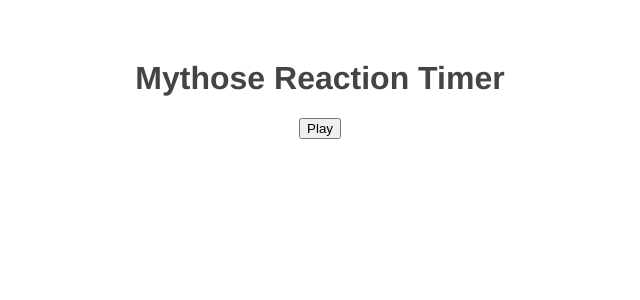
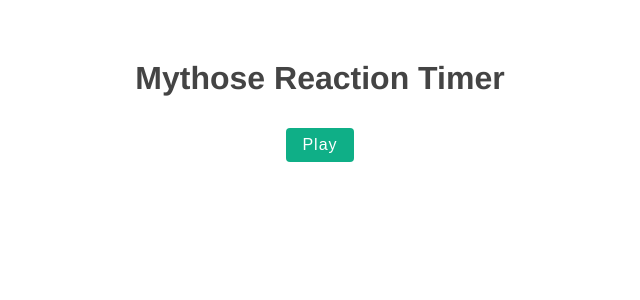
Before and after one commit to mouhsineelachbi/reaction-timer-vue3, a Vue app: page / in a window 1280 px wide. Shown: the top 300 px of the page, without its empty margins (320-960 px from the left). Built offline with nearby package versions, Linux system fonts and the light colour scheme.

Commit message:
add rank and styling button

```diff
--- a/src/App.vue
+++ b/src/App.vue
@@ -47,4 +47,22 @@
     color: #444;
     margin-top: 60px;
   }
+
+  button {
+    background: #0faf87;
+    color: white;
+    border: none;
+    padding: 8px 16px;
+    border-radius: 4px;
+    font-size: 16px;
+    letter-spacing: 1px;
+    cursor: pointer;
+    margin: 10px;
+  }
+
+  button[disabled] {
+    opacity: 0.2;
+    cursor: not-allowed;
+  }
+
 </style>
--- a/src/components/Result.vue
+++ b/src/components/Result.vue
@@ -1,17 +1,35 @@
 <template>
     <div>
         <p> Reaction Time : {{ score }} ms</p>
+        <p class="rank">{{ rank }}</p>
     </div>
 
 </template>
 
 <script>
 export default {
-    props: ['score']
-
+    props: ['score'],
+    data () {
+        return {
+            rank: null,
+        }
+    },
+    mounted () {
+        if(this.score < 250){
+            this.rank = 'Ninja fingers'
+        } else if (this.score < 400) {
+            this.rank = 'Rapid Reflexes'
+        } else {
+            this.rank = 'snail pace...'
+        }
+    }
 }
 </script>
 
 <style>
-
+    .rank {
+        font-size: 1.4em;
+        color: #0faf87;
+        font-weight: bold;
+    }
 </style>
```
Lines whose indentation alone changed are shown as unchanged.
